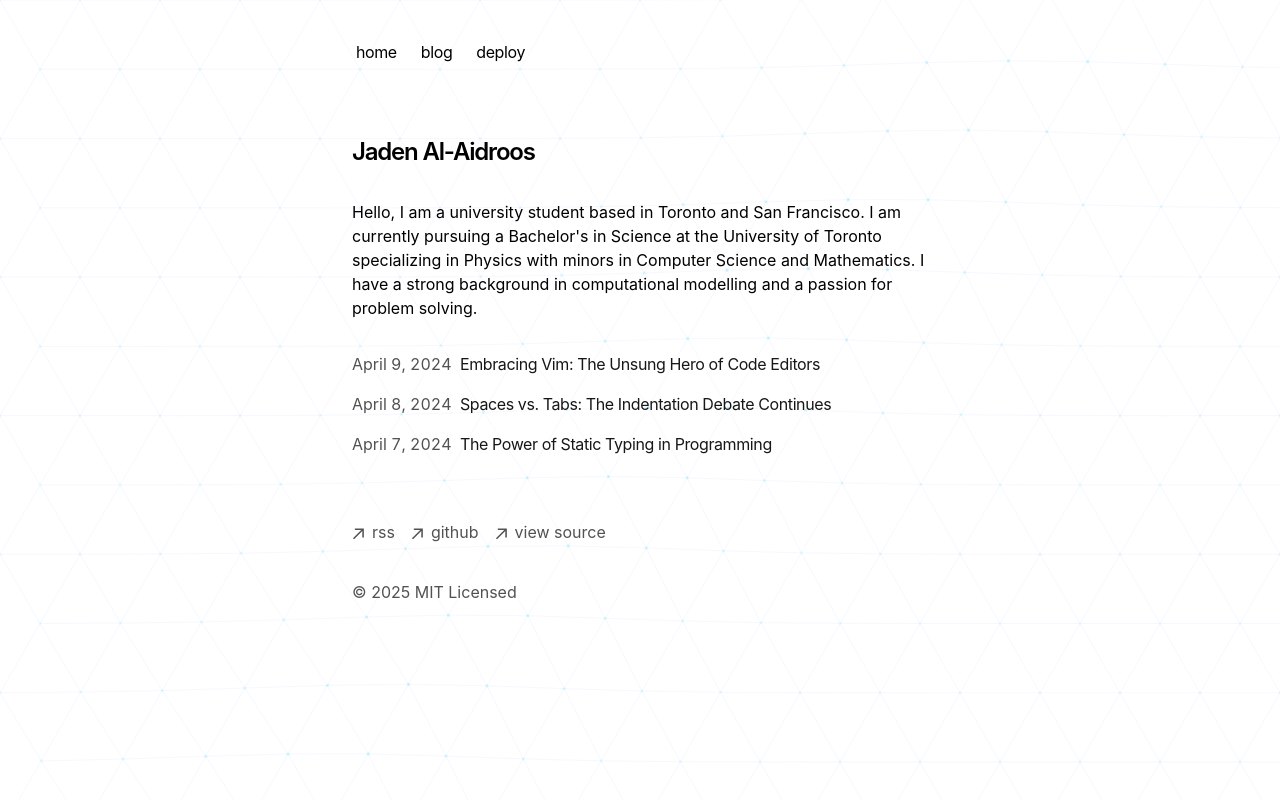
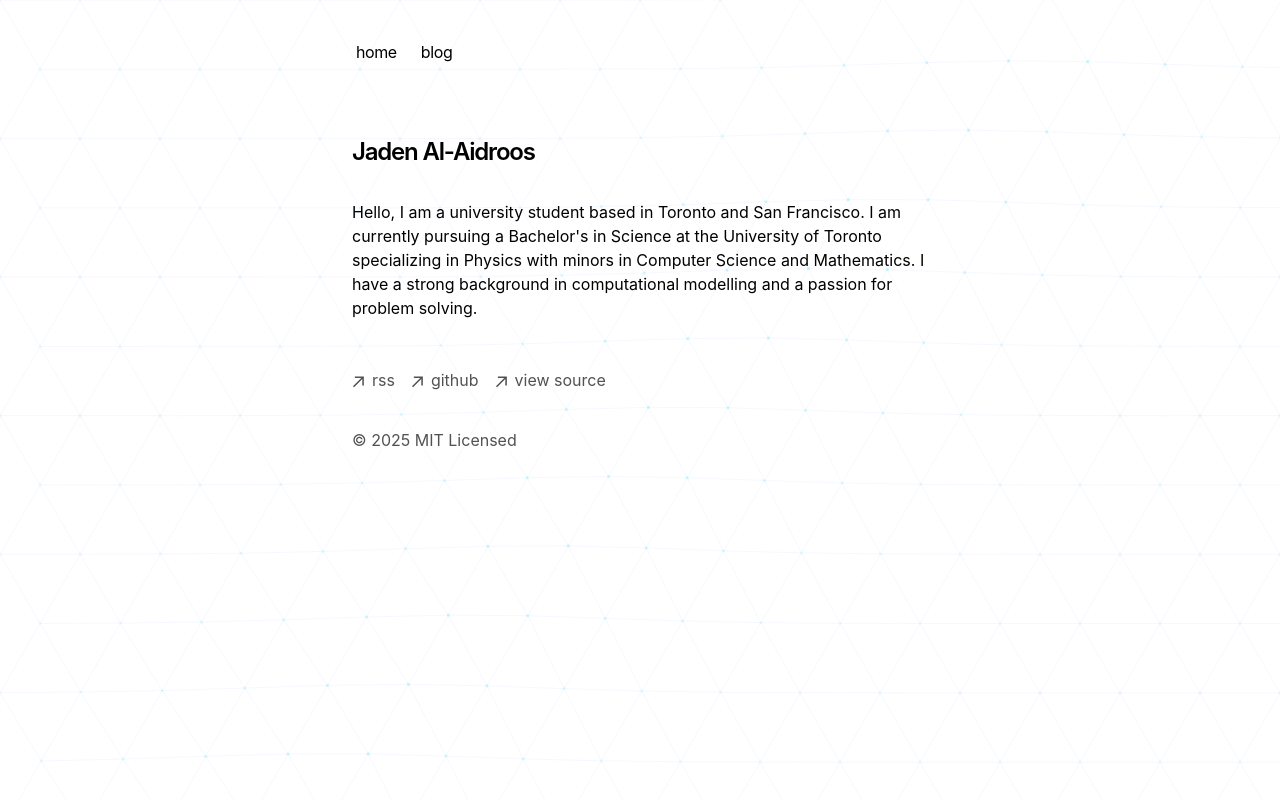
Before and after one commit to Jadenthealmighty/jaden-portfolio-v1, a Next.js app: page / in a window 1280 px wide. Built offline with nearby package versions, Linux system fonts and the light colour scheme.

Commit message:
Getting rid of deploy

```diff
--- a/app/components/nav.tsx
+++ b/app/components/nav.tsx
@@ -6,9 +6,6 @@ const navItems = {
   },
   '/blog': {
     name: 'blog',
-  },
-  'https://vercel.com/templates/next.js/portfolio-starter-kit': {
-    name: 'deploy',
   },
 }
 
--- a/app/page.tsx
+++ b/app/page.tsx
@@ -12,9 +12,6 @@ export default function Page() {
         minors in Computer Science and Mathematics.\n\nI have a strong background in computational modelling
          and a passion for problem solving.`}
       </p>
-      <div className="my-8">
-        <BlogPosts />
-      </div>
     </section>
   )
 }
```
